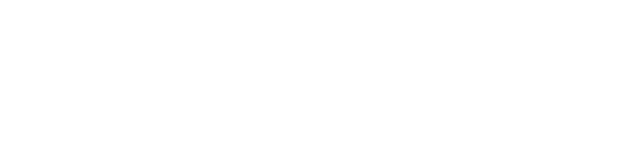
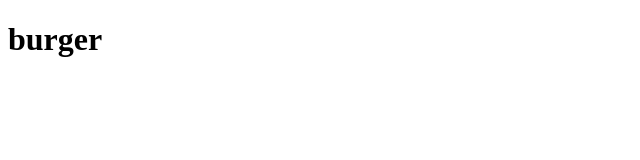
Before and after one commit to glooriana/odin-recipes, a plain HTML site: page recipes/burger.html in a window 1280 px wide. Shown: the whole page, without its empty margins (0-640 px from the left). Drawn offline with Linux system fonts and the light colour scheme.

```diff
--- a/recipes/burger.html
+++ b/recipes/burger.html
@@ -6,6 +6,6 @@
     <title>Document</title>
 </head>
 <body>
-
+    <h1>burger</h1>
 </body>
 </html>
```
